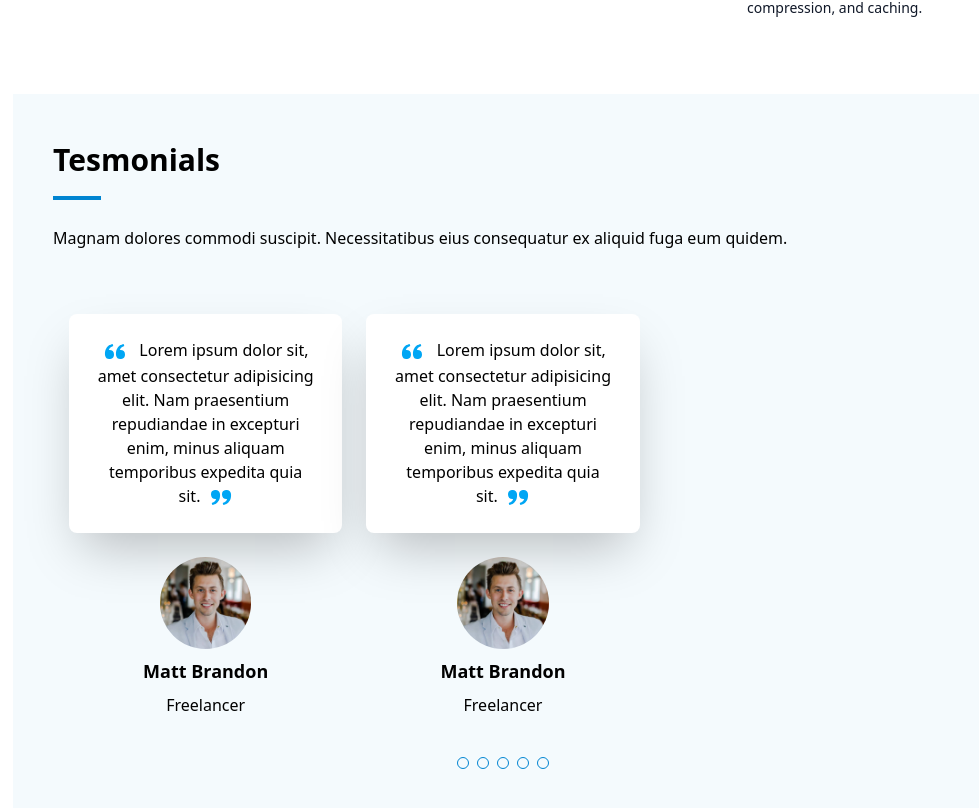
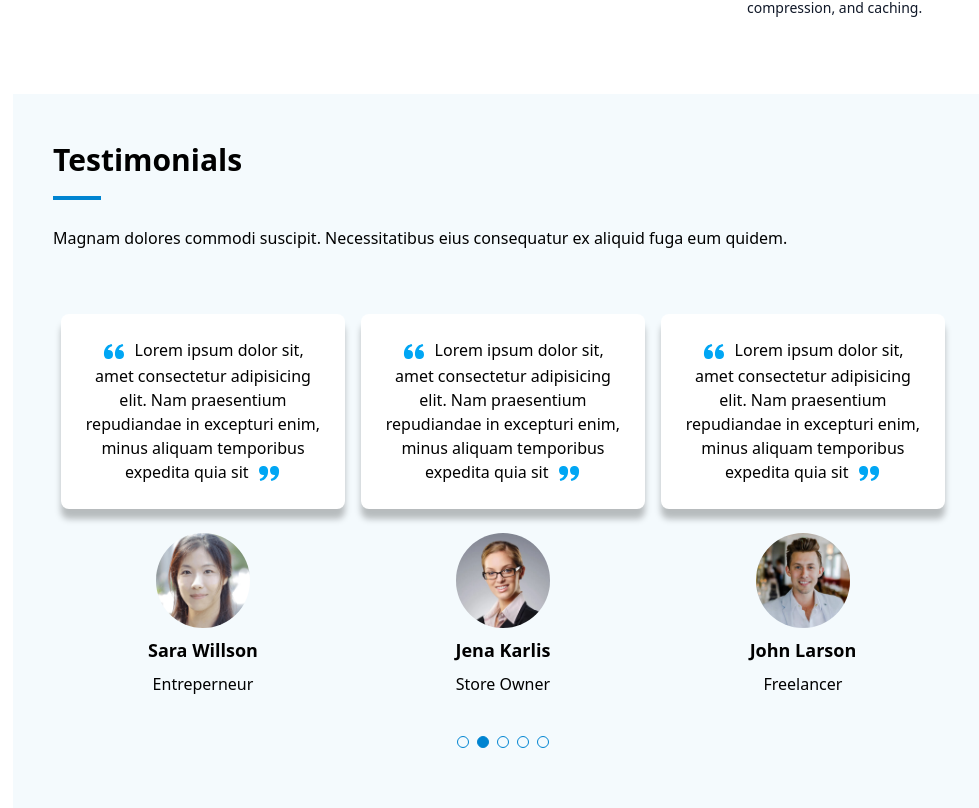
Before and after one commit to Parsa10Gh/Portfolio, a Next.js app: page / in a window 1280 px wide. Shown: the part 4956-5764 px from the top of the page, without its empty margins (287-1266 px from the left). Built offline with nearby package versions, Linux system fonts and the light colour scheme.

Commit message:
testimonial finished!

```diff
--- a/src/app/globals.css
+++ b/src/app/globals.css
@@ -1,5 +1,7 @@
 @import "tailwindcss";
+@import "tw-animate-css";
 
+@custom-variant dark (&:is(.dark *));
 
 /* body {
   font-family: Arial, Helvetica, sans-serif;
--- a/src/components/testimonials/Testimonials.tsx
+++ b/src/components/testimonials/Testimonials.tsx
@@ -1,7 +1,7 @@
 "use client";
 import { RsetAddIndex, selectAddIndex } from "@/slices/navMenuSlice";
 import { AppDispatch } from "@/store/store";
-import { motion } from "motion/react";
+import { AnimatePresence, motion } from "motion/react";
 import React, { useEffect } from "react";
 import { BiSolidQuoteAltLeft, BiSolidQuoteAltRight } from "react-icons/bi";
 import { useDispatch, useSelector } from "react-redux";
@@ -52,25 +52,15 @@ const Testimonials = () => {
 
   useEffect(() => {
     const id = setInterval(() => {
-      dispatch(RsetAddIndex());
-    }, 3000);
+      dispatch(RsetAddIndex(testimonialIndex+1));
+      console.log(testimonialIndex)
+    }, 6000);
     return () => clearInterval(id);
-  }, [dispatch]);
+  }, [dispatch, testimonialIndex]);
 
-  // 2) Observe (log) the fresh value whenever it changes
-  useEffect(() => {
-    console.log("testimonialIndex:", testimonialIndex);
-        console.log(visible);
+  useEffect(() => {}, [testimonialIndex]);
 
-  }, [testimonialIndex]);
-
-  // Optional: pick 3 visible items (wrap-around)
-  const n = testimonials.length;
-  const visible = [
-    testimonials[testimonialIndex % n],
-    testimonials[(testimonialIndex + 1) % n],
-    testimonials[(testimonialIndex + 2) % n],
-  ];
+  const loopTestimonials = [...testimonials, ...testimonials.slice(0, 3)];
 
   return (
     <motion.div
@@ -82,52 +72,46 @@ const Testimonials = () => {
       viewport={{ once: true, amount: 0.2 }}
     >
       <h1 className="py-12 text-3xl font-bold">
-        <span className="border-b-4 border-sky-600 pb-4">Tes</span>monials
+        <span className="border-b-4 border-sky-600 pb-4">Tes</span>timonials
       </h1>
       <p>
         Magnam dolores commodi suscipit. Necessitatibus eius consequatur ex
         aliquid fuga eum quidem.
       </p>
-      <div className="grid grid-cols-1 xl:grid-cols-3 grid-rows-1 gap-6 pt-16 pb-10 px-4">
-        <div className="text-center">
-          <p className="p-6 bg-white shadow-2xl rounded-lg">
+
+      <div className="overflow-hidden pt-16 pb-10">
+        <motion.div
+          className="flex"
+          animate={{ x: `-${(testimonialIndex % 5) * (100 / 3)}%` }} // slide based on index
+          transition={{ duration: 0.6, ease: "easeInOut" }}
+        >
+          {loopTestimonials.map((t, i) => (
+            <div key={i} className="w-1/3 flex-shrink-0 text-center px-2">
+              <p className="p-6 bg-white shadow-[0_10px_6px_rgba(0,0,0,0.25)] rounded-lg">
                 <BiSolidQuoteAltLeft className="inline text-sky-500 text-2xl" />
-            &nbsp;&nbsp; Lorem ipsum dolor sit, amet consectetur adipisicing
-            elit. Nam praesentium repudiandae in excepturi enim, minus aliquam
-            temporibus expedita quia sit.&nbsp;&nbsp;
+                &nbsp;&nbsp;{t.text}&nbsp;&nbsp;
                 <BiSolidQuoteAltRight className="inline text-sky-500 text-2xl" />
               </p>
               <img
-            src="testimonials-4.jpg"
+                src={t.image}
                 alt=""
                 className="mx-auto w-1/3 rounded-full mt-6"
               />
-          <h3 className="text-lg font-bold py-2">Matt Brandon</h3>
-          <h4 className="text-[16px]">Freelancer</h4>
+              <h3 className="text-lg font-bold py-2">{t.name}</h3>
+              <h4 className="text-[16px]">{t.job}</h4>
             </div>
-        <div className="text-center">
-          <p className="p-6 bg-white shadow-2xl rounded-lg">
-            <BiSolidQuoteAltLeft className="inline text-sky-500 text-2xl" />
-            &nbsp;&nbsp; Lorem ipsum dolor sit, amet consectetur adipisicing
-            elit. Nam praesentium repudiandae in excepturi enim, minus aliquam
-            temporibus expedita quia sit.&nbsp;&nbsp;
-            <BiSolidQuoteAltRight className="inline text-sky-500 text-2xl" />
-          </p>
-          <img
-            src="testimonials-4.jpg"
-            alt=""
-            className="mx-auto w-1/3 rounded-full mt-6"
-          />
-          <h3 className="text-lg font-bold py-2">Matt Brandon</h3>
-          <h4 className="text-[16px]">Freelancer</h4>
+          ))}
+        </motion.div>
       </div>
-      </div>
+
       <div className="flex justify-center gap-2 pb-16">
-        <div className="w-3 h-3 bg-none border-1 border-sky-600 rounded-full"></div>
-        <div className="w-3 h-3 bg-none border-1 border-sky-600 rounded-full"></div>
-        <div className="w-3 h-3 bg-none border-1 border-sky-600 rounded-full"></div>
-        <div className="w-3 h-3 bg-none border-1 border-sky-600 rounded-full"></div>
-        <div className="w-3 h-3 bg-none border-1 border-sky-600 rounded-full"></div>
+        {testimonials.map((_, i) => (
+          <div
+            className={`w-3 h-3 border-1 border-sky-600 ${(i==testimonialIndex%5)?("bg-sky-600"):("bg-none")} rounded-full hover:cursor-pointer`}
+            onClick={() => (dispatch(RsetAddIndex(i)))}
+            key={i}
+          ></div>
+        ))}
       </div>
     </motion.div>
   );
--- a/src/slices/navMenuSlice.ts
+++ b/src/slices/navMenuSlice.ts
@@ -19,8 +19,8 @@ const navState = createSlice({
     RsetToggleNav: (state, action: PayloadAction<boolean>) => {
       state.isNavOpen = !action.payload;
     },
-    RsetAddIndex: (state) => {
-      state.testimonialsIndex = state.testimonialsIndex + 1;
+    RsetAddIndex: (state, action: PayloadAction<number>) => {
+      state.testimonialsIndex = action.payload ;
     },
   },
 });
```
Also changed, not shown: package.json (+10 -2 lines), 1 other file (tests, documents, lock files or other folders). Lines whose indentation alone changed are shown as unchanged.
